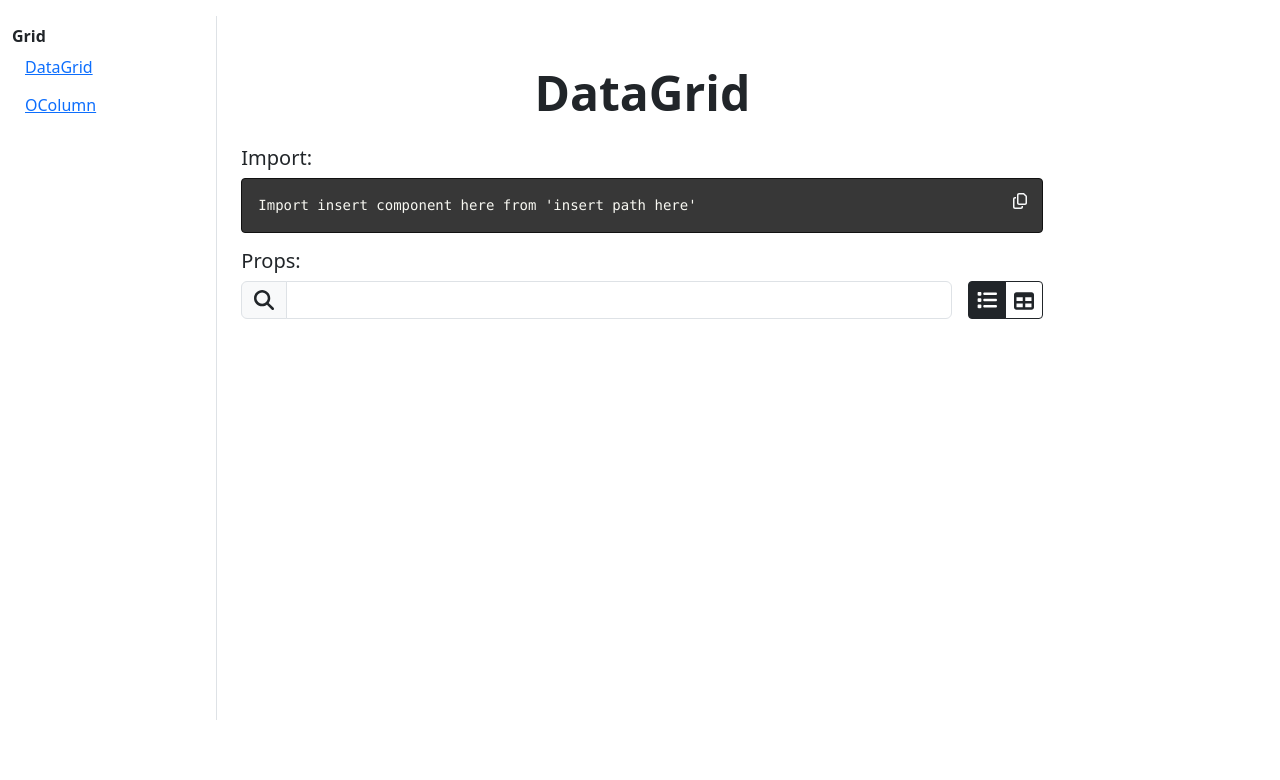
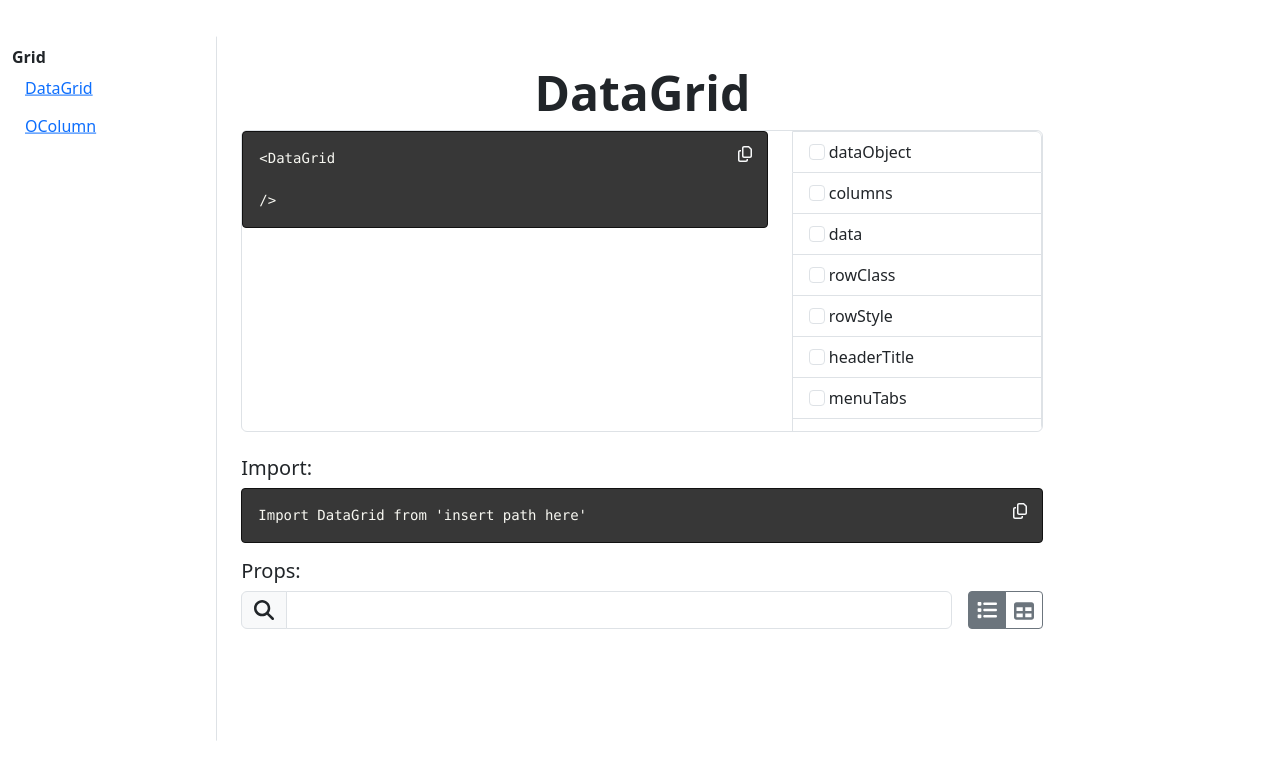
Before and after one commit to ArvidWedtstein/Omega-Docs, a Vue app: page / in a window 1280 px wide. Shown: the top 780 px of the page. Built offline with nearby package versions, Linux system fonts and the light colour scheme.

Commit message:
CODEBUILDER

```diff
--- a/src/App.vue
+++ b/src/App.vue
@@ -1,8 +1,6 @@
 <template>
   <div id="app" class="container-xxl mt-3 docs-layout">
-    <aside class="docs-sidebar border-end">
-      <Sidebar @tab-selected="setSelectedTab" :groupedTabs="groupedTabs" />
-    </aside>
+    <Sidebar @tab-selected="setSelectedTab" :groupedTabs="groupedTabs" />
 
     <main class="docs-main order-1">
       <button
@@ -33,6 +31,8 @@
       <div class="" v-if="selectedTab_ID > 0">
         <div class="py-5 text-center">
           <h1 class="display-5 fw-bold">{{ getTab(selectedTab_ID)?.title }}</h1>
+          <CodeBuilder :tab="(getTab(selectedTab_ID) as Tab)" />
+
           <div class="col-lg-12 mx-auto text-start">
             <p class="lead mb-4">{{ getTab(selectedTab_ID)?.description }}</p>
 
@@ -43,7 +43,7 @@
                 <template #code>
                   <pre
                     class="mb-0"
-                  ><code contenteditable="false" tabindex="0" spellcheck="false">Import insert component here from 'insert path here'</code></pre>
+                  ><code contenteditable="false" tabindex="0" spellcheck="false">Import {{ getTab(selectedTab_ID)?.title }} from 'insert path here'</code></pre>
                 </template>
               </CodeBlock>
             </section>
@@ -82,8 +82,8 @@
                   title="List view"
                   :class="[
                     vSelectedPropView === 'list'
-                      ? 'btn-dark'
-                      : 'btn-outline-dark',
+                      ? 'btn-secondary'
+                      : 'btn-outline-secondary',
                   ]"
                 >
                   <svg
@@ -104,8 +104,8 @@
                   class="btn"
                   :class="[
                     vSelectedPropView === 'table'
-                      ? 'btn-dark'
-                      : 'btn-outline-dark',
+                      ? 'btn-secondary'
+                      : 'btn-outline-secondary',
                   ]"
                 >
                   <svg
@@ -281,6 +281,7 @@
 import { ref, watch, onMounted } from "vue";
 import CodeBlock from "./components/CodeBlock.vue";
 import Sidebar from "./components/Sidebar.vue";
+import CodeBuilder from "./components/CodeBuilder.vue";
 
 interface Tab {
   id: number;
@@ -614,20 +615,6 @@ onMounted(() => {
 
 <style scoped>
 @media (min-width: 992px) {
-  .docs-sidebar {
-    position: sticky;
-    top: 5rem;
-    display: block !important;
-    height: calc(100vh - 6rem);
-    padding-left: 0.25rem;
-    margin-left: -0.25rem;
-    overflow-y: auto;
-  }
-}
-.docs-sidebar {
-  grid-area: sidebar;
-}
-@media (min-width: 992px) {
   .docs-layout {
     display: grid;
     grid-template-areas: "sidebar main";
--- /dev/null
+++ b/src/components/CodeBuilder.vue
@@ -0,0 +1,81 @@
+<template>
+  <div class="rounded border">
+    <div class="row">
+      <div class="col-auto flex-grow-1">
+        <CodeBlock>
+          <template #code>
+            <pre
+              class="mb-0"
+            ><code contenteditable="false" tabindex="0" spellcheck="false">{{ `<${tab.title}
+
+/>` }}</code></pre>
+          </template>
+        </CodeBlock>
+      </div>
+      <div class="col-4">
+        <ul
+          v-if="tab"
+          class="overflow-y-auto list-group text-start rounded-start-none"
+          style="
+            border-top-left-radius: 0;
+            border-bottom-left-radius: 0;
+            max-height: 300px;
+          "
+        >
+          <li
+            class="list-group-item"
+            v-for="(
+              { name, description, example, type, default: defaultValue },
+              vIndex
+            ) in tab.props || []"
+          >
+            <input
+              class="form-check-input me-1"
+              type="checkbox"
+              value=""
+              :id="`checkbox-${name}`"
+            />
+            <label
+              class="form-check-label stretched-link"
+              :for="`checkbox-${name}`"
+              >{{ name }}</label
+            >
+          </li>
+        </ul>
+      </div>
+    </div>
+  </div>
+</template>
+
+<script setup lang="ts">
+import { ref, computed } from "vue";
+import CodeBlock from "./CodeBlock.vue";
+
+interface Tab {
+  id: number;
+  title: string;
+  description: string;
+  type?: string;
+  category: string;
+  slots?: Array<{
+    name: string;
+  }>;
+  props?: Array<{
+    name: string;
+    type: string;
+    default: string;
+    description: string;
+    required: boolean;
+    example?: string;
+  }>;
+  content: string;
+}
+
+const { tab } = defineProps<{
+  tab: Tab;
+}>();
+
+const vSelectedProps = ref([]);
+</script>
+
+<style scoped></style>
--- a/src/components/Sidebar.vue
+++ b/src/components/Sidebar.vue
@@ -1,4 +1,5 @@
 <template>
+  <aside class="docs-sidebar border-end">
     <div id="docsSidebar" class="offcanvas-lg offcanvas-start" tabindex="-1">
       <div class="offcanvas-header border-bottom">
         <h5 class="offcanvas-title" id="docsSidebarOffcanvasLabel">
@@ -45,6 +46,7 @@
         </nav>
       </div>
     </div>
+  </aside>
 </template>
 
 <script setup lang="ts">
@@ -85,4 +87,19 @@ const selectTab = (pTab_ID: Tab["id"]) => {
 };
 </script>
 
-<style scoped></style>
+<style scoped>
+@media (min-width: 992px) {
+  .docs-sidebar {
+    position: sticky;
+    top: 5rem;
+    display: block !important;
+    height: calc(100vh - 6rem);
+    padding-left: 0.25rem;
+    margin-left: -0.25rem;
+    overflow-y: auto;
+  }
+}
+.docs-sidebar {
+  grid-area: sidebar;
+}
+</style>
```
Lines whose indentation alone changed are shown as unchanged.
